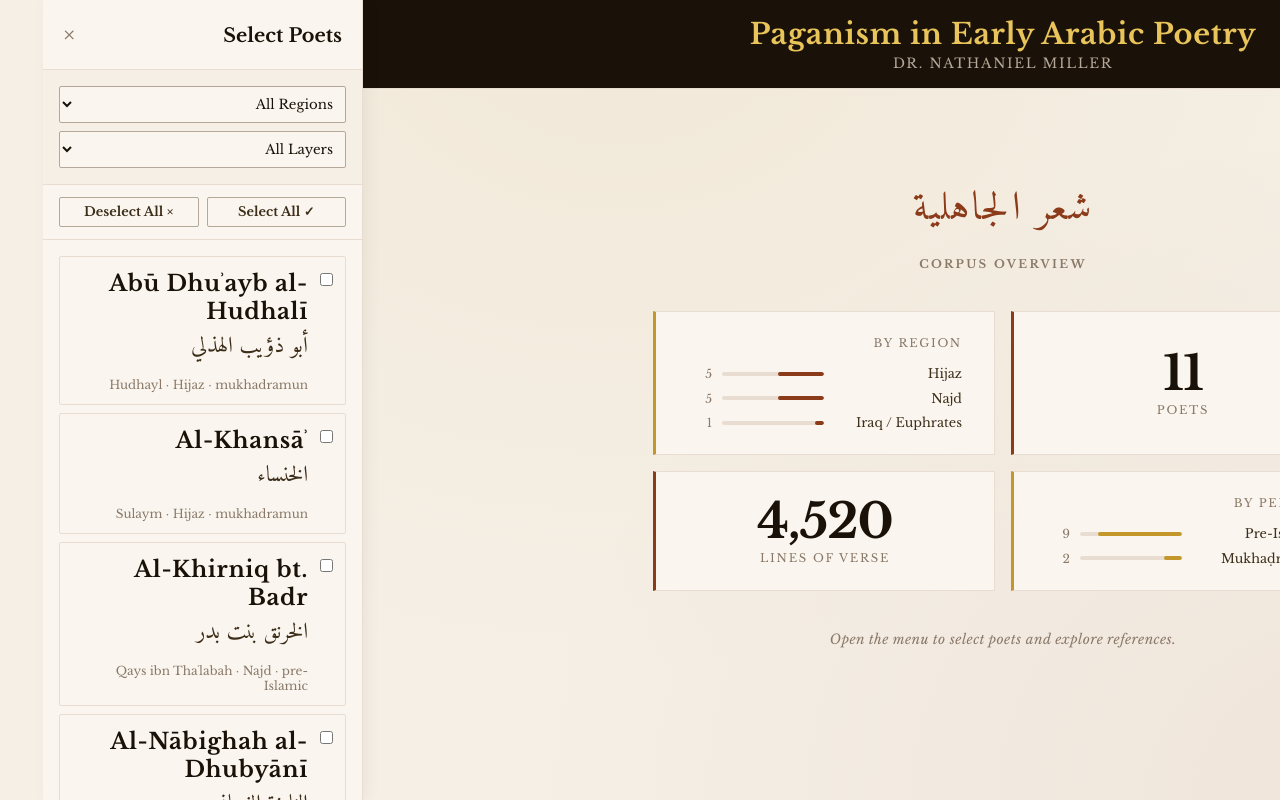
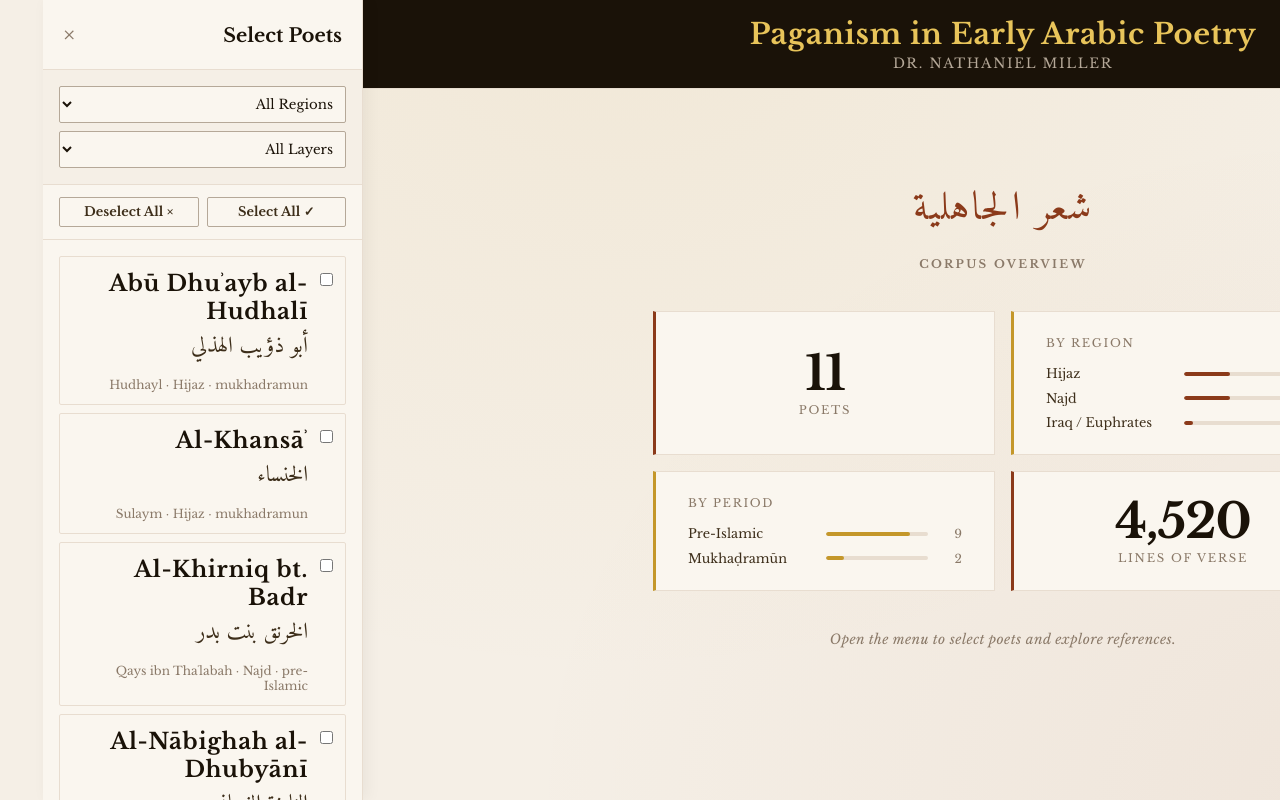
Before and after one commit to Nathaniel-A-Miller/pagan_poets, a React (Vite) app: page / in a window 1280 px wide. Built offline with nearby package versions, Linux system fonts and the light colour scheme.

Commit message:
grid layout

```diff
--- a/src/components/CorpusDashboard.css
+++ b/src/components/CorpusDashboard.css
@@ -29,11 +29,11 @@
 
 .dashboard-grid {
   display: grid;
-  /* Change from 1fr 1fr to a responsive auto-fit */
   grid-template-columns: repeat(auto-fit, minmax(280px, 1fr));
   gap: 1rem;
   width: 100%;
   max-width: 700px;
+  direction: ltr;
 }
 
 /* Hero number cards */
--- a/src/components/ReferenceExplorer.css
+++ b/src/components/ReferenceExplorer.css
@@ -3,8 +3,6 @@
   flex-direction: column;
   gap: 1.5rem;
   width: 100%;
-  box-sizing: border-box; /* Forces padding to stay within screen boundaries */
-  padding: 0 1rem;       /* Creates the side padding on the tiles across all devices */
 }
 
 /* Poet header */
```
